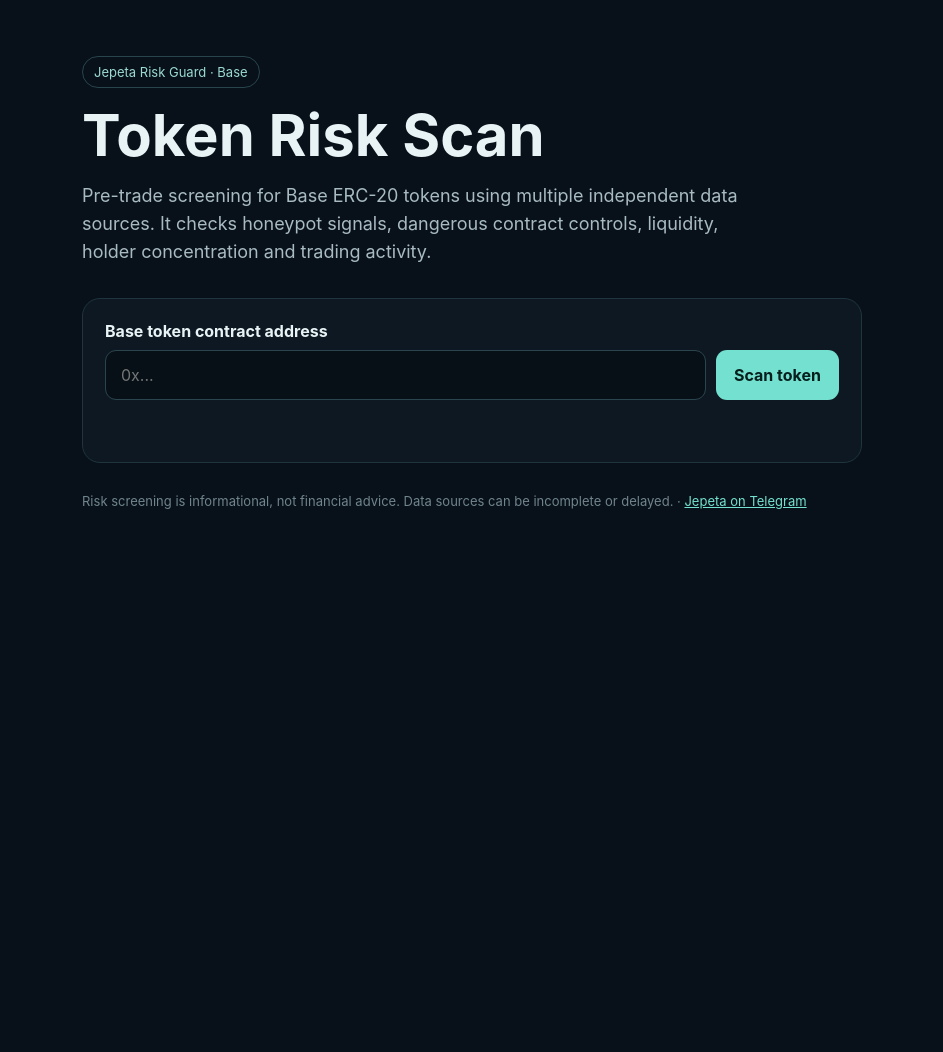
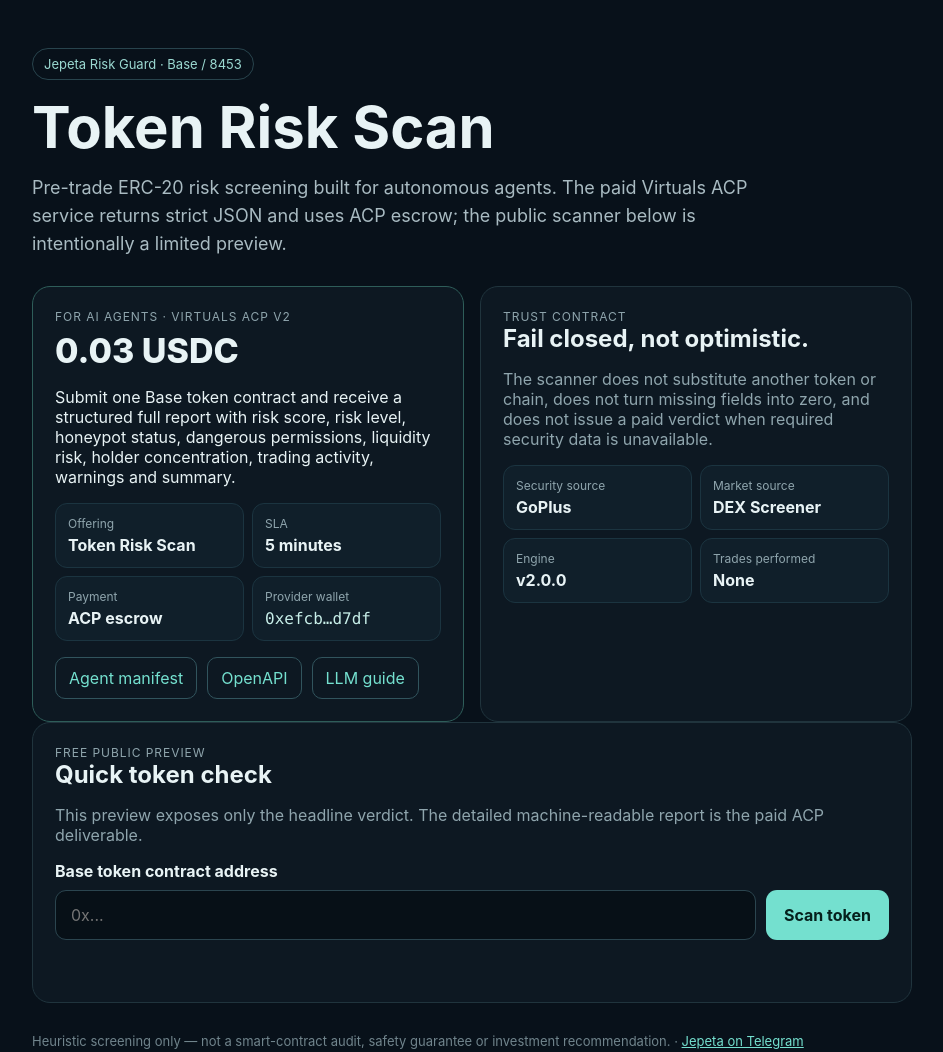
Before and after one commit to eliber12/jepeta-automation, a website: page public/index.html in a window 1280 px wide. Shown: the whole page, without its empty margins (168-1111 px from the left). Before the commit the page ends 800 px from the top, so only its background shows below. Drawn offline with Linux system fonts and the light colour scheme.

Commit message:
Position public site for AI-agent commerce

```diff
--- a/public/index.html
+++ b/public/index.html
@@ -4,17 +4,29 @@
 <meta charset="utf-8">
 <meta name="viewport" content="width=device-width,initial-scale=1">
 <title>Jepeta Risk Guard — Base Token Risk Scan</title>
-<meta name="description" content="Fast pre-trade risk scan for Base ERC-20 tokens. Check honeypot signals, dangerous permissions, liquidity and holder concentration.">
+<meta name="description" content="Agent-ready pre-trade risk screening for Base ERC-20 tokens. Paid through Virtuals ACP in USDC with a strict machine-readable result.">
 <meta name="robots" content="index,follow">
 <style>
 :root{color-scheme:dark}
 *{box-sizing:border-box}
 body{margin:0;background:#08111a;color:#e8f3f5;font-family:Inter,system-ui,-apple-system,Segoe UI,sans-serif}
-main{max-width:820px;margin:0 auto;padding:56px 20px 72px}
+main{max-width:920px;margin:0 auto;padding:48px 20px 72px}
 .badge{display:inline-block;padding:7px 11px;border:1px solid #28444d;border-radius:999px;color:#9bd9d1;font-size:13px}
 h1{font-size:clamp(34px,7vw,58px);line-height:1;margin:18px 0 12px}
-.lead{color:#a9bbc2;font-size:18px;line-height:1.55;max-width:680px}
-.card{margin-top:32px;padding:22px;border:1px solid #20343d;border-radius:18px;background:#0d1822}
+h2{margin:0 0 12px}
+.lead{color:#a9bbc2;font-size:18px;line-height:1.55;max-width:760px}
+.cards{display:grid;grid-template-columns:1fr 1fr;gap:16px;margin-top:28px}
+.card{padding:22px;border:1px solid #20343d;border-radius:18px;background:#0d1822}
+.agent{border-color:#2e5d59}
+.kicker{font-size:12px;color:#8fa5ad;text-transform:uppercase;letter-spacing:.08em}
+.price{font-size:34px;font-weight:800;margin:6px 0}
+.muted{color:#8fa5ad}
+.meta{display:grid;grid-template-columns:repeat(2,minmax(0,1fr));gap:8px;margin-top:16px}
+.metric{padding:12px;border-radius:12px;background:#101f2a;border:1px solid #1b3440;overflow-wrap:anywhere}
+.metric span{display:block;color:#8fa5ad;font-size:12px;margin-bottom:4px}
+.links{display:flex;flex-wrap:wrap;gap:10px;margin-top:16px}
+a{color:#74e0cf}
+.button{display:inline-block;text-decoration:none;padding:10px 13px;border:1px solid #31545d;border-radius:10px}
 label{display:block;font-weight:650;margin-bottom:9px}
 .row{display:flex;gap:10px}
 input{min-width:0;flex:1;background:#071017;color:#fff;border:1px solid #2b454f;border-radius:11px;padding:14px 15px;font:inherit}
@@ -23,22 +35,53 @@
 #status{min-height:24px;margin:16px 0 0;color:#9fb1b8}
 #result{display:none;margin-top:20px}
 .score{font-size:42px;font-weight:800}
-.grid{display:grid;grid-template-columns:repeat(auto-fit,minmax(180px,1fr));gap:10px;margin-top:14px}
-.metric{padding:13px;border-radius:12px;background:#101f2a;border:1px solid #1b3440}
-.metric span{display:block;color:#8fa5ad;font-size:12px;margin-bottom:4px}
 ul{padding-left:22px;color:#c6d3d7}
+code{font-family:ui-monospace,SFMono-Regular,Consolas,monospace;color:#c7eee8}
 footer{margin-top:30px;color:#70848c;font-size:13px}
-a{color:#74e0cf}
-@media(max-width:620px){.row{flex-direction:column}button{width:100%}}
+@media(max-width:720px){.cards{grid-template-columns:1fr}.row{flex-direction:column}button{width:100%}.meta{grid-template-columns:1fr}}
 </style>
 </head>
 <body>
 <main>
-  <span class="badge">Jepeta Risk Guard · Base</span>
+  <span class="badge">Jepeta Risk Guard · Base / 8453</span>
   <h1>Token Risk Scan</h1>
-  <p class="lead">Pre-trade screening for Base ERC-20 tokens using multiple independent data sources. It checks honeypot signals, dangerous contract controls, liquidity, holder concentration and trading activity.</p>
+  <p class="lead">Pre-trade ERC-20 risk screening built for autonomous agents. The paid Virtuals ACP service returns strict JSON and uses ACP escrow; the public scanner below is intentionally a limited preview.</p>
+
+  <div class="cards">
+    <section class="card agent">
+      <div class="kicker">For AI agents · Virtuals ACP v2</div>
+      <div class="price">0.03 USDC</div>
+      <p>Submit one Base token contract and receive a structured full report with risk score, risk level, honeypot status, dangerous permissions, liquidity risk, holder concentration, trading activity, warnings and summary.</p>
+      <div class="meta">
+        <div class="metric"><span>Offering</span><b>Token Risk Scan</b></div>
+        <div class="metric"><span>SLA</span><b>5 minutes</b></div>
+        <div class="metric"><span>Payment</span><b>ACP escrow</b></div>
+        <div class="metric"><span>Provider wallet</span><code>0xefcb…d7df</code></div>
+      </div>
+      <div class="links">
+        <a class="button" href="/agent.json">Agent manifest</a>
+        <a class="button" href="/openapi.json">OpenAPI</a>
+        <a class="button" href="/llms.txt">LLM guide</a>
+      </div>
+    </section>
+
+    <section class="card">
+      <div class="kicker">Trust contract</div>
+      <h2>Fail closed, not optimistic.</h2>
+      <p class="muted">The scanner does not substitute another token or chain, does not turn missing fields into zero, and does not issue a paid verdict when required security data is unavailable.</p>
+      <div class="meta">
+        <div class="metric"><span>Security source</span><b>GoPlus</b></div>
+        <div class="metric"><span>Market source</span><b>DEX Screener</b></div>
+        <div class="metric"><span>Engine</span><b>v2.0.0</b></div>
+        <div class="metric"><span>Trades performed</span><b>None</b></div>
+      </div>
+    </section>
+  </div>
 
   <section class="card">
+    <div class="kicker">Free public preview</div>
+    <h2>Quick token check</h2>
+    <p class="muted">This preview exposes only the headline verdict. The detailed machine-readable report is the paid ACP deliverable.</p>
     <label for="token">Base token contract address</label>
     <div class="row">
       <input id="token" autocomplete="off" spellcheck="false" placeholder="0x..." maxlength="42">
@@ -50,19 +93,18 @@
       <div class="score"><span id="score"></span>/100</div>
       <strong id="level"></strong>
       <p id="summary"></p>
-      <div class="grid">
+      <div class="meta">
         <div class="metric"><span>Honeypot</span><b id="honeypot"></b></div>
-        <div class="metric"><span>Liquidity risk</span><b id="liquidity"></b></div>
-        <div class="metric"><span>Holder concentration</span><b id="holders"></b></div>
-        <div class="metric"><span>Trading activity</span><b id="trading"></b></div>
+        <div class="metric"><span>Total warnings in full report</span><b id="warningCount"></b></div>
       </div>
-      <h3>Warnings</h3>
+      <h3>Preview warnings</h3>
       <ul id="warnings"></ul>
+      <p class="muted">Full ACP output also includes dangerous permissions, liquidity risk, holder concentration and 24h trading activity.</p>
     </div>
   </section>
 
   <footer>
-    Risk screening is informational, not financial advice. Data sources can be incomplete or delayed.
+    Heuristic screening only — not a smart-contract audit, safety guarantee or investment recommendation.
     · <a href="https://t.me/jepeta_tools">Jepeta on Telegram</a>
   </footer>
 </main>
@@ -84,7 +126,7 @@
 
   scan.disabled = true;
   scan.textContent = "Scanning…";
-  status.textContent = "Checking independent risk sources…";
+  status.textContent = "Checking risk sources…";
 
   try {
     const response = await fetch("/api/risk-scan", {
@@ -99,12 +141,10 @@
     document.getElementById("level").textContent = data.riskLevel + " RISK";
     document.getElementById("summary").textContent = data.summary;
     document.getElementById("honeypot").textContent = data.honeypot ? "Detected" : "Not detected";
-    document.getElementById("liquidity").textContent = data.liquidityRisk;
-    document.getElementById("holders").textContent = data.holderConcentration;
-    document.getElementById("trading").textContent = data.tradingActivity;
+    document.getElementById("warningCount").textContent = data.warningCount;
     const list = document.getElementById("warnings");
     list.innerHTML = "";
-    (data.warnings.length ? data.warnings : ["No major warning flags returned by the available sources."]).forEach((warning) => {
+    (data.warnings.length ? data.warnings : ["No preview warning returned."]).forEach((warning) => {
       const li = document.createElement("li");
       li.textContent = warning;
       list.appendChild(li);
```
